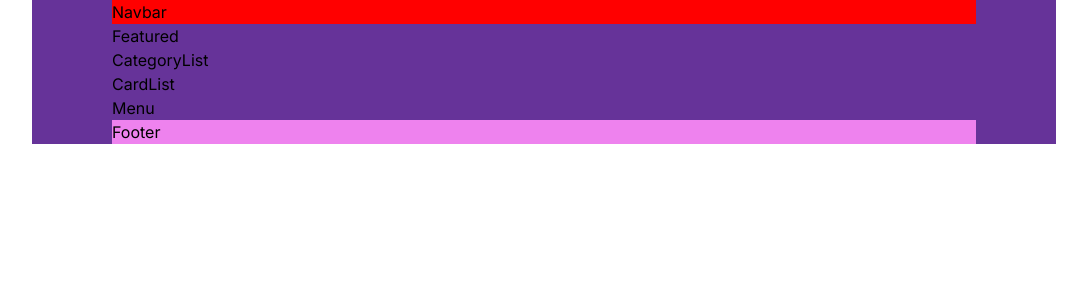
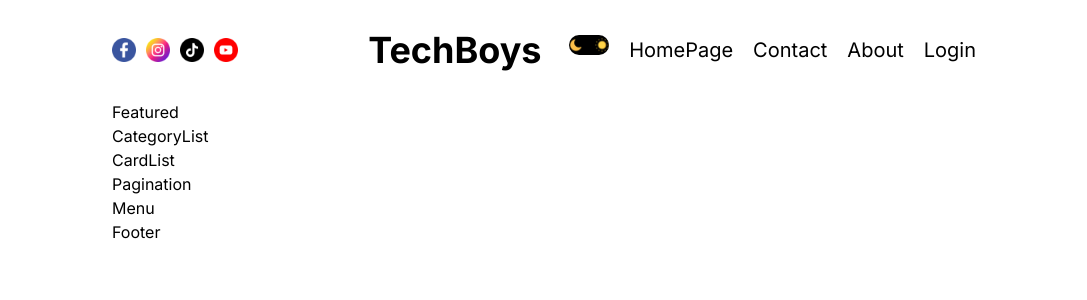
Before and after one commit to kanugurajesh/DevShare, a Next.js app: page / in a window 1280 px wide. Shown: the top 300 px of the page, without its empty margins (96-1183 px from the left). Built offline with nearby package versions, Linux system fonts and the light colour scheme.

Commit message:
Basic Navbar

```diff
--- a/app/globals.css
+++ b/app/globals.css
@@ -28,15 +28,12 @@
 .container {
     min-height: 100vh;
     min-width: 100%;
-    background-color: var(--bg);
-    color: var(--textColor);
 }
 
 .wrapper {
     max-width: 1536px;
     margin-left: auto;
     margin-right: auto;
-    background-color: rebeccapurple;
     padding-left: 80px;
     padding-right: 80px;
 }
@@ -58,5 +55,19 @@
 @media screen and (max-width:1024px) {
     .wrapper {
         max-width: 768px;
+        padding-left: 40px;
+        padding-right: 40px;
     }
 }
+
+@media screen and (max-width:768px) {
+    .wrapper {
+        max-width: 640px;
+    }
+}
+
+@media screen and (max-width:640px) {
+    .wrapper {
+        max-width: 475px;
+    }
+}
--- a/app/layout.tsx
+++ b/app/layout.tsx
@@ -19,8 +19,8 @@
   return (
     <html lang="en">
       <body className={inter.className}>
-        <div className="container">
-          <div className="wrapper">
+        <div className={"container"}>
+          <div className={"wrapper"}>
             <Navbar />
             {children}
             <Footer />
--- a/app/page.tsx
+++ b/app/page.tsx
@@ -9,7 +9,7 @@
       <div className={styles.container}>
         <Featured />
         <CategoryList />
-        <div className={styles.container}>
+        <div className={styles.content}>
           <CardList />
           <Menu />
         </div>
--- /dev/null
+++ b/components/authLinks/AuthLinks.tsx
@@ -0,0 +1,23 @@
+import React from 'react'
+import styles from './authLinks.module.css'
+import Link from 'next/link'
+
+const AuthLinks = () => {
+  const status = "not logged in"
+  return (
+    <div className={styles.container}>
+      {status === "not logged in" ? (
+        <>
+          <Link href={"/login"}>Login</Link>
+        </>
+      ):(
+        <>
+          <Link href={"/write"}>Write</Link>
+          <span className={styles.link}>LogOut</span>
+        </>
+      )}
+    </div>
+  )
+}
+
+export default AuthLinks;
--- /dev/null
+++ b/components/authLinks/authLinks.module.css
@@ -0,0 +1,3 @@
+.link {
+    cursor: pointer;
+}
--- a/components/cardList/CardList.tsx
+++ b/components/cardList/CardList.tsx
@@ -1,9 +1,12 @@
 import React from 'react'
 import styles from './cardList.module.css'
+import Pagination from '../pagination/Pagination'
 
 const CardList = () => {
   return (
-    <div>CardList</div>
+    <div className={styles.container}>CardList
+      <Pagination />
+    </div>
   )
 }
 
--- a/components/footer/footer.module.css
+++ b/components/footer/footer.module.css
@@ -1,3 +1,2 @@
 .container {
-    background-color: violet;
 }
--- a/components/navbar/Navbar.tsx
+++ b/components/navbar/Navbar.tsx
@@ -1,9 +1,28 @@
 import React from 'react'
 import styles from './navbar.module.css'
+import Image from 'next/image'
+import Link from 'next/link'
+import AuthLinks from '../authLinks/AuthLinks'
+import ThemeToggle from '../themeToggle/themeToggle'
 
 const Navbar = () => {
   return (
-    <div className={styles.container}>Navbar</div>
+    <div className={styles.container}>
+      <div className={styles.social}>
+        <Image src="/facebook.png" alt="Facebook" width={24} height={24} />
+        <Image src={"/instagram.png"} alt='Instagram' width={24} height={24} />
+        <Image src={"/tiktok.png"} alt='TikTok' width={24} height={24} />
+        <Image src={"/youtube.png"} alt='YouTube' width={24} height={24} />
+      </div>
+      <div className={styles.logo}>TechBoys</div>
+      <div className={styles.links}>
+        <ThemeToggle />
+        <Link href="/">HomePage</Link>
+        <Link href="/">Contact</Link>
+        <Link href="/">About</Link>
+        <AuthLinks />
+      </div>
+    </div>
   )
 }
 
--- a/components/navbar/navbar.module.css
+++ b/components/navbar/navbar.module.css
@@ -1,3 +1,27 @@
 .container {
-    background-color: red;
+    display: flex;
+    align-items: center;
+    justify-content: space-between;
+    height: 100px;
 }
+
+.social {
+    display: flex;
+    gap: 10px;
+    flex: 1;
+}
+
+.links {
+    display: flex;
+    gap: 20px;
+    flex: 1;
+    font-size: 20px;
+}
+
+.logo {
+    flex: 1;
+    text-align: center;
+    font-size: 36px;
+    font-weight: bold;
+    /* background-color: rebeccapurple; */
+}
--- /dev/null
+++ b/components/themeToggle/themeToggle.module.css
@@ -0,0 +1,10 @@
+.container {
+    width: 40px;
+    height: 20px;
+    border-radius: 50px;
+    cursor: pointer;
+    display: flex;
+    align-items: center;
+    justify-content: space-between;
+    background-color: black;
+}
--- /dev/null
+++ b/components/themeToggle/themeToggle.tsx
@@ -0,0 +1,12 @@
+import styles from './themeToggle.module.css'
+import Image from 'next/image'
+
+const ThemeToggle = () => {
+    return <div className={styles.container}>
+        <Image src={"/moon.png"} alt='' width={14} height={14}/>
+        <div className={styles.ball}></div>
+        <Image src={"/sun.png"} alt='' width={14} height={14}/>
+    </div>
+}
+
+export default ThemeToggle;
```
Also changed, not shown: docker-compose.yml (added), 1 other file (tests, documents, lock files or other folders).
